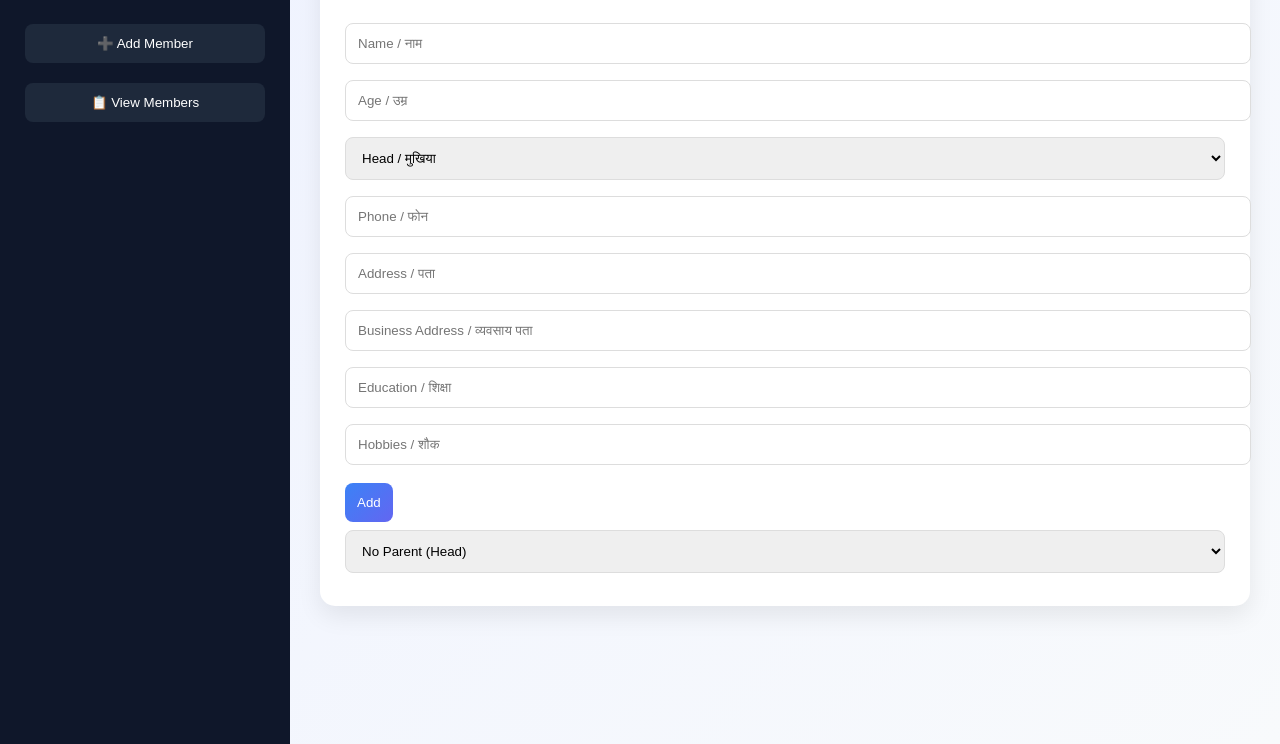
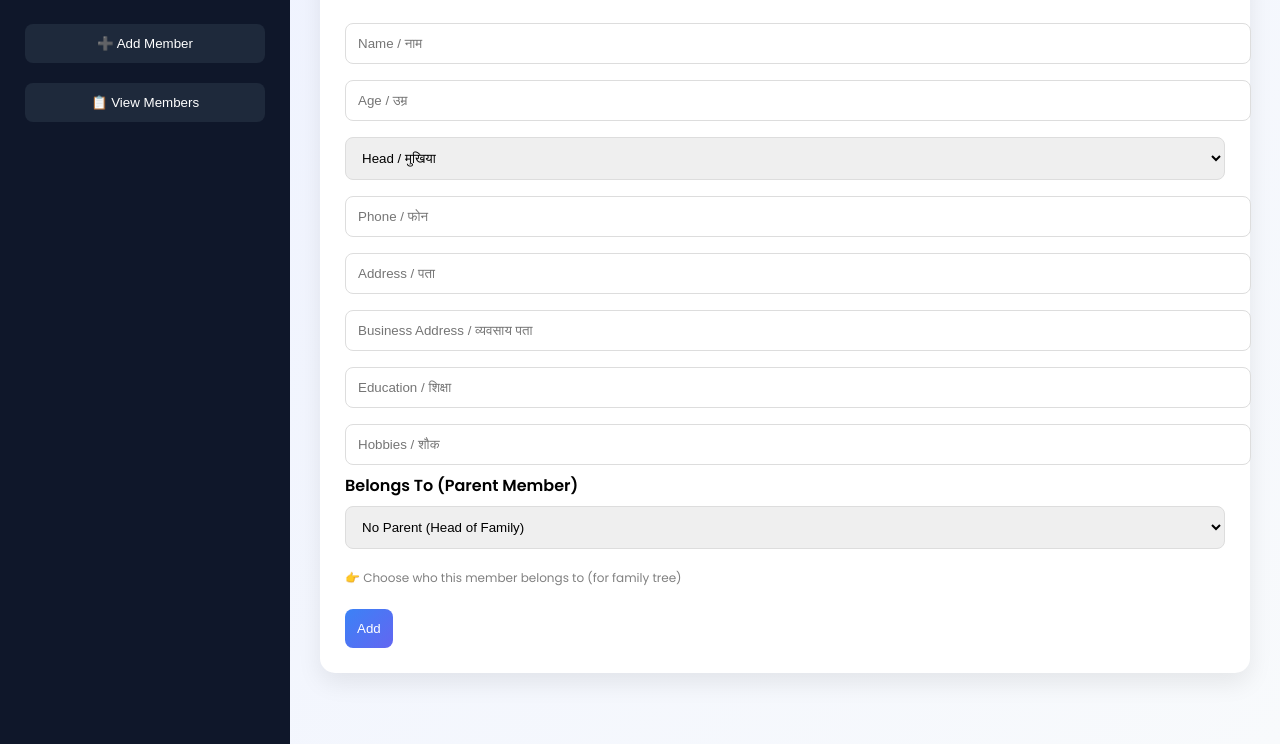
Before and after one commit to harsh1806-web/family-app, a website: page public/dashboard.html in a window 1280 px wide. Shown: the part 106-850 px from the top of the page. Drawn offline with Linux system fonts and the light colour scheme; sample sign-in values are in the browser's storage.

Commit message:
family tree added

```diff
--- a/public/dashboard.html
+++ b/public/dashboard.html
@@ -210,10 +210,16 @@ li {
 <input id="education" placeholder="Education / शिक्षा">
 <input id="hobbies" placeholder="Hobbies / शौक">
 
-    <button onclick="addMember(this)">Add</button>
-    <select id="parent">
-  <option value="0">No Parent (Head)</option>
+    <label><b>Belongs To (Parent Member)</b></label>
+
+<select id="parent">
+  <option value="0">No Parent (Head of Family)</option>
 </select>
+<p style="font-size: 12px; color: gray;">
+  👉 Choose who this member belongs to (for family tree)
+</p>
+
+<button onclick="addMember(this)">Add</button>
   </div>
 
   <!-- MEMBERS LIST -->
@@ -326,7 +332,7 @@ function loadParentOptions() {
     .then(res => res.json())
     .then(data => {
 
-      let options = `<option value="0">No Parent (Head)</option>`;
+      let options = `<option value="0">👑 Head of Family (No Parent)</option>`;
 
       data.forEach(m => {
         options += `<option value="${m.id}">${m.name}</option>`;
```
